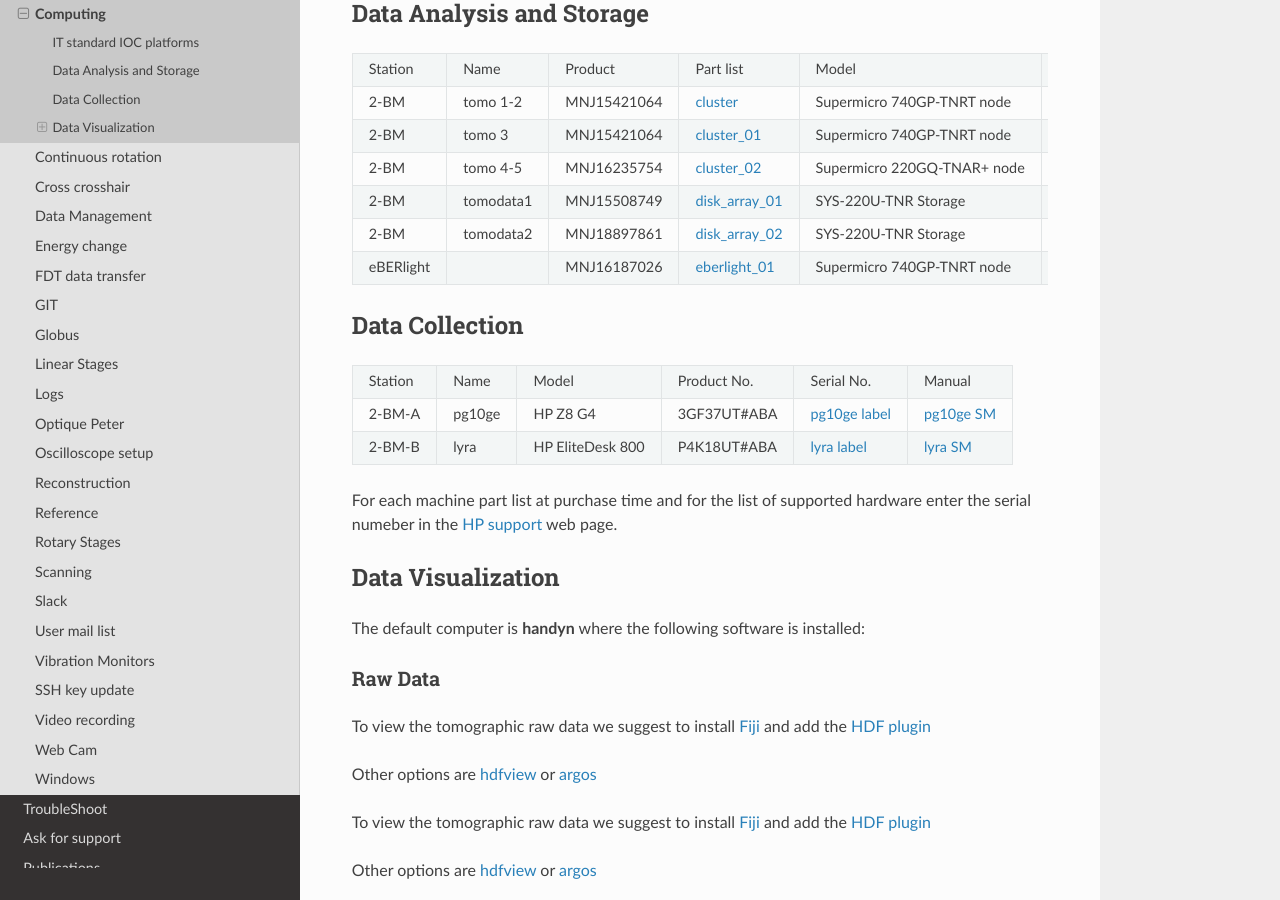
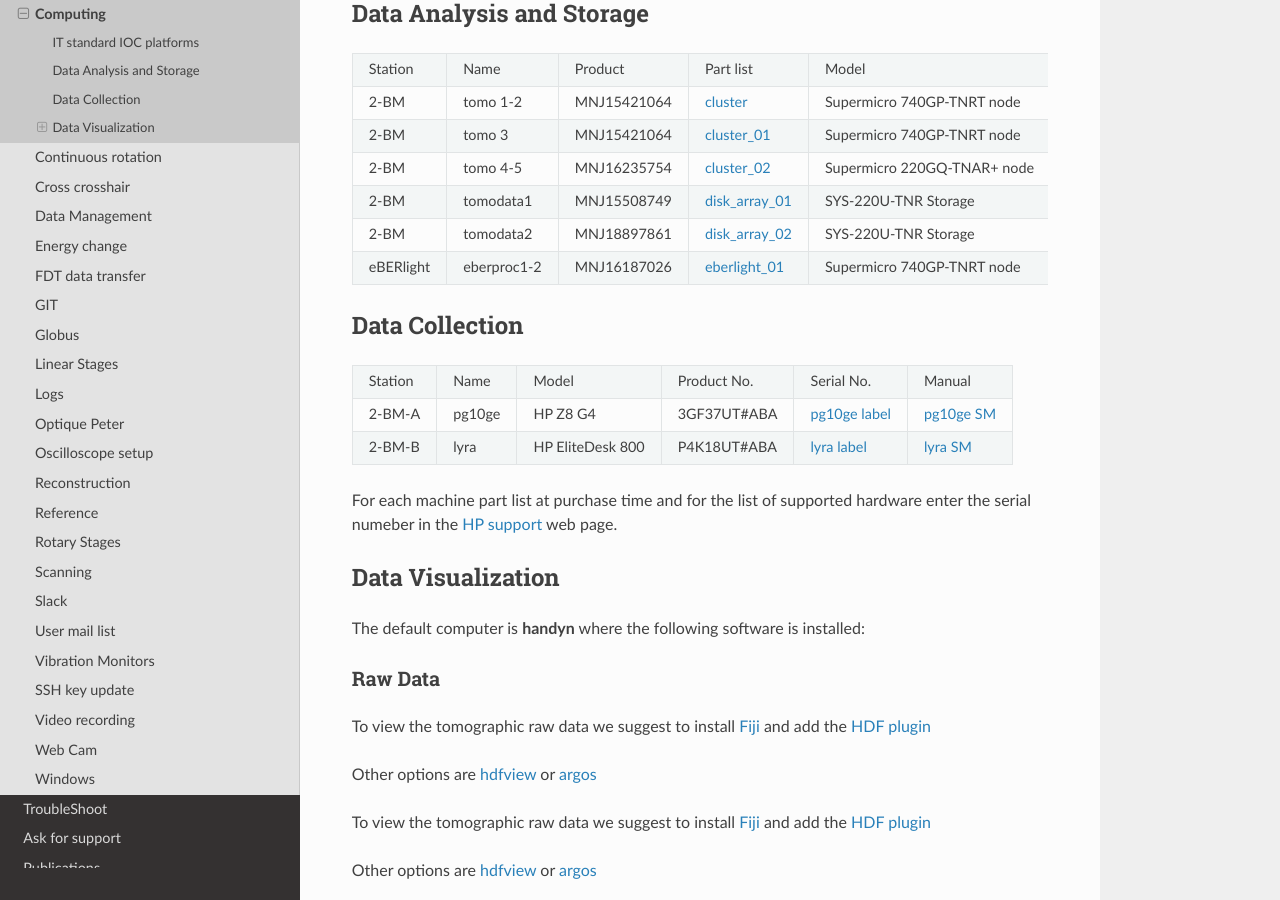
Before and after one commit to xray-imaging/2bm-docs, a Sphinx documentation site: the page built from docs/source/ops/item_022.rst, in a window 1280 px wide and 900 px high, scrolled down 339 px. Built offline with Sphinx 7.4.7 and the Read the Docs theme 2.0.0, drawn with Linux system fonts in a browser that asks for light colours; the version number could not be read and is left out.

Commit message:
added eBERlight computer

```diff
--- a/docs/source/ops/item_022.rst
+++ b/docs/source/ops/item_022.rst
@@ -43,7 +43,7 @@ Data Analysis and Storage
 +-----------+--------------+---------------+-------------------+---------------------------------+------------------------+
 | 2-BM      | tomodata2    | MNJ18897861   | `disk_array_02`_  |  SYS-220U-TNR Storage           | `disk_array_quote_02`_ |
 +-----------+--------------+---------------+-------------------+---------------------------------+------------------------+
-| eBERlight |              | MNJ16187026   | `eberlight_01`_   |  Supermicro 740GP-TNRT node     | `eberlight_02`_        |
+| eBERlight | eberproc1-2  | MNJ16187026   | `eberlight_01`_   |  Supermicro 740GP-TNRT node     | `eberlight_02`_        |
 +-----------+--------------+---------------+-------------------+---------------------------------+------------------------+
 
 
```
